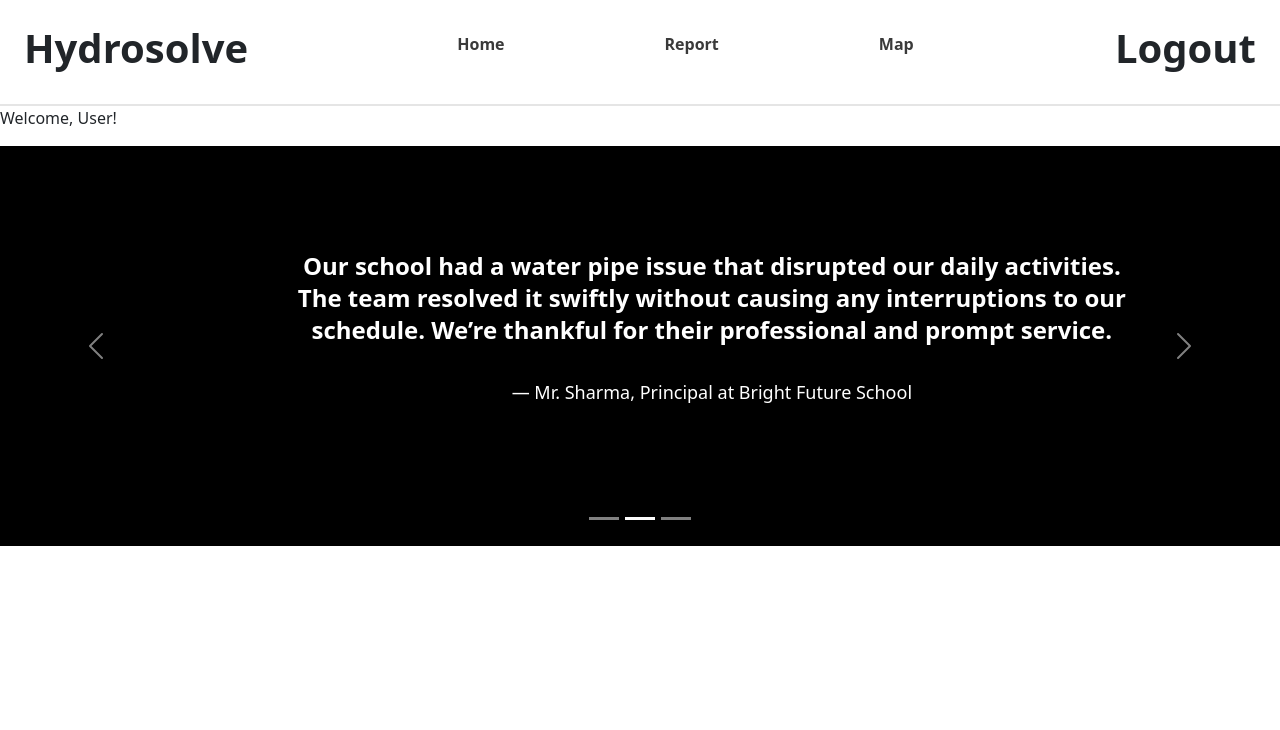
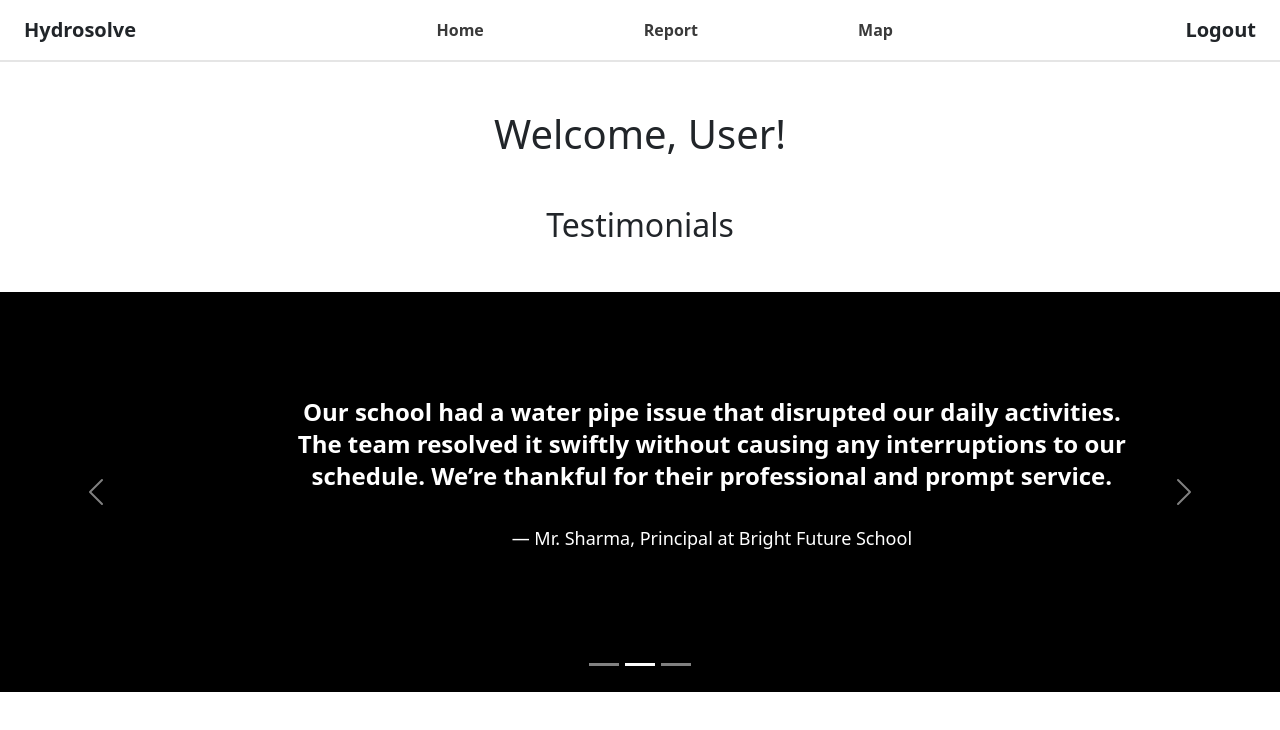
Before and after one commit to maria-2806/HydroSolve, a React (Vite) app in the folder client/: page /user/home in a window 1280 px wide. Shown: the top 730 px of the page. Built offline with nearby package versions, Linux system fonts and the light colour scheme.

Commit message:
Add navbar, fix testimonials

```diff
--- a/client/package.json
+++ b/client/package.json
@@ -22,6 +22,7 @@
     "@react-google-maps/api": "^2.19.3",
     "@reduxjs/toolkit": "^2.2.7",
     "axios": "^1.7.4",
+    "bootstrap": "^5.3.3",
     "class-variance-authority": "^0.7.0",
     "cloudinary": "^1.41.3",
     "clsx": "^2.1.1",
@@ -31,6 +32,7 @@
     "multer-storage-cloudinary": "^4.0.0",
     "prop-types": "^15.8.1",
     "react": "^18.3.1",
+    "react-bootstrap": "^2.10.4",
     "react-dom": "^18.3.1",
     "react-redux": "^9.1.2",
     "react-router-dom": "^6.26.1",
--- a/client/src/components/GoogleMap.jsx
+++ b/client/src/components/GoogleMap.jsx
@@ -1,7 +1,7 @@
 import React, { useEffect, useState } from 'react';
 import { GoogleMap, Marker, LoadScript } from '@react-google-maps/api';
 import axios from 'axios';
-
+import UserNavbar from './UserNavbar';
 // Define map container style
 const containerStyle = {
   width: '100%',
@@ -67,7 +67,10 @@ const GoogleMapComponent = () => {
   }, [issues]);
 
   return (
+
+
     <LoadScript googleMapsApiKey={import.meta.env.VITE_GOOGLE_MAPS_API_KEY}>
+      <UserNavbar/>
       <GoogleMap
         mapContainerStyle={containerStyle}
         center={mapCenter}
@@ -78,6 +81,7 @@ const GoogleMapComponent = () => {
         ))}
       </GoogleMap>
     </LoadScript>
+
   );
 };
 
--- a/client/src/components/ReportIssueForm.jsx
+++ b/client/src/components/ReportIssueForm.jsx
@@ -5,6 +5,7 @@ import { LocalizationProvider } from '@mui/x-date-pickers/LocalizationProvider';
 import { DatePicker } from '@mui/x-date-pickers/DatePicker';
 import { LoadScript, Autocomplete } from '@react-google-maps/api';
 import dayjs from 'dayjs';
+// import {UserNavbar} from './UserNavbar';
 
 import {
   TextField,
@@ -25,6 +26,7 @@ import {
   CalendarToday,
   Image as ImageIcon,
 } from '@mui/icons-material';
+import UserNavbar from './UserNavbar';
 
 const libraries = ['places'];
 
@@ -108,6 +110,7 @@ export default function ReportIssueForm() {
       libraries={libraries}
       onLoad={() => setIsLoaded(true)}
     >
+      <UserNavbar/>
       <LocalizationProvider dateAdapter={AdapterDayjs}>
         <Box sx={{ display: 'flex', justifyContent: 'center', alignItems: 'center', minHeight: '100vh', bgcolor: '#f5f5f5' }}>
           <Paper elevation={3} sx={{ p: 4, width: '100%', maxWidth: 500 }}>
--- a/client/src/components/Carousel.jsx
+++ b/client/src/components/Testimonials.jsx
@@ -4,6 +4,9 @@ import "bootstrap/dist/css/bootstrap.min.css";
 
 function UncontrolledExample() {
   return (
+    <div>
+      <h2 className="text-center my-5">Testimonials</h2>
+
     <Carousel>
       <Carousel.Item>
         <ExampleCarouselImage />
@@ -50,6 +53,7 @@ function UncontrolledExample() {
         </Carousel.Caption>
       </Carousel.Item>
     </Carousel>
+    </div>
   );
 }
 
--- a/client/src/components/UserHome.jsx
+++ b/client/src/components/UserHome.jsx
@@ -5,7 +5,7 @@ import ReportIssueForm from "./ReportIssueForm";
 import GoogleMap from "./GoogleMap";
 import { BrowserRouter as Router, Route, Routes } from 'react-router-dom';
 import { Slider } from '@mui/material';
-import UncontrolledExample from "./Carousel";
+import UncontrolledExample from "./Testimonials";
 
 const UserHome = () => {
     const [userName, setUserName] = useState('');
@@ -19,7 +19,7 @@ const UserHome = () => {
     return (
         <div className="wrap">
             <UserNavbar/>
-            <p className="">Welcome, {userName}!</p>
+            <h1 className="text-center my-5">Welcome, {userName}!</h1>
             <UncontrolledExample/>
         </div>
     );
--- a/client/src/components/UserNavbar.jsx
+++ b/client/src/components/UserNavbar.jsx
@@ -8,14 +8,14 @@ const UserNavbar = () => {
   const navigate = useNavigate();
 
   return (
-    <nav className="p-4 flex justify-between items-center border-b-2">
-      <h1 className='font-bold'>Hydrosolve</h1>
+    <nav className="pt-3 px-4 flex justify-between items-center border-b-2">
+      <p className='font-bold text-xl'>Hydrosolve</p>
     <ul className='list-none flex gap-40 pr-6 font-bold text-[#3a3a3a]'>
       <li onClick={() => navigate("/user/home")} className='hover:cursor-pointer hover:text-black'>Home</li>
       <li onClick={() => navigate("/user/report")} className='hover:cursor-pointer hover:text-black'>Report</li>
       <li onClick={() => navigate("/map")} className='hover:cursor-pointer hover:text-black'>Map</li>
     </ul>
-      <h1 onClick={() => navigate("/")} className='font-bold hover:cursor-pointer hover:text-black'>Logout</h1>
+      <p onClick={() => navigate("/")} className='font-bold hover:cursor-pointer hover:text-black  text-xl'>Logout</p>
     </nav>
   );
 };
```
Also changed, not shown: 1 other file (tests, documents, lock files or other folders).
